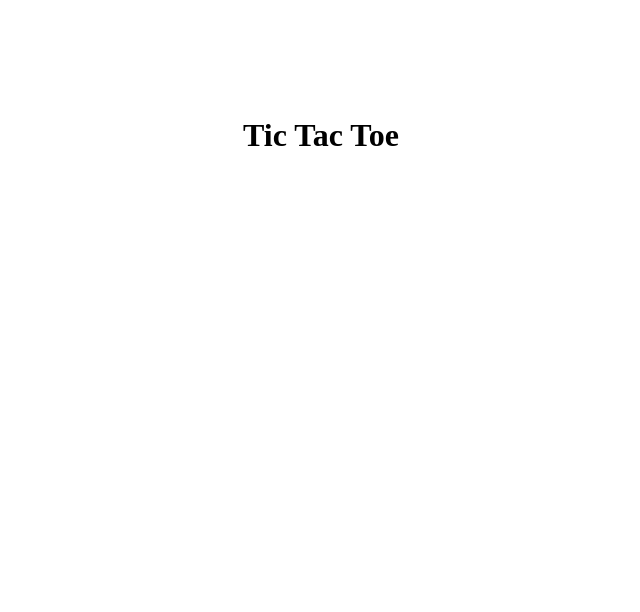
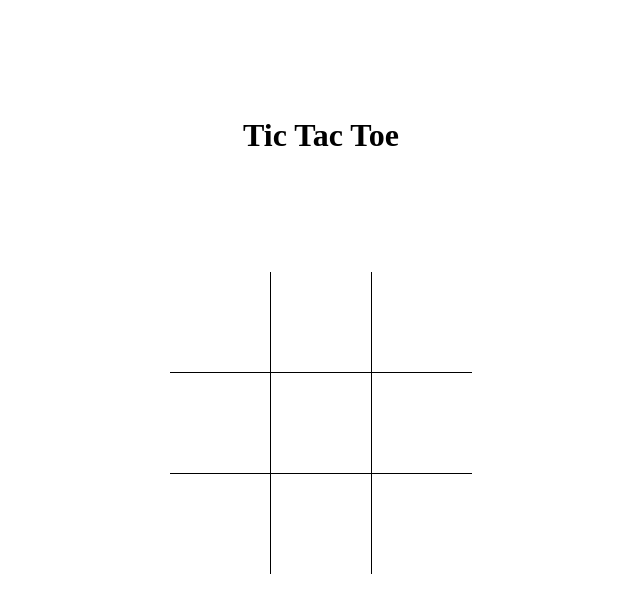
Before and after one commit to fgsilva93/Lab-Tic-Tac-Toe-Game-Board, a plain HTML site: page index.html in a window 1280 px wide. Shown: the whole page, without its empty margins (319-959 px from the left). Drawn offline with Linux system fonts and the light colour scheme.

Commit message:
finish lab

```diff
--- a/styles.css
+++ b/styles.css
@@ -3,10 +3,31 @@ h1 {
     padding: 3em;
 }
 
-.row {
+.row > div {
     float: left;
     height: 100px;
     width: 100px;
-    clear: both;
+    clear: right;
+    cursor: pointer;
+}
+
+.row {
     margin: 0 auto;
+    width: 302px;
 }
+
+.top {
+    border-bottom: 1px black solid;
+}
+
+.bottom {
+    border-top: 1px black solid;
+}
+
+.left {
+    border-right: 1px black solid;
+}
+
+.right {
+    border-left: 1px black solid;
+}
```
